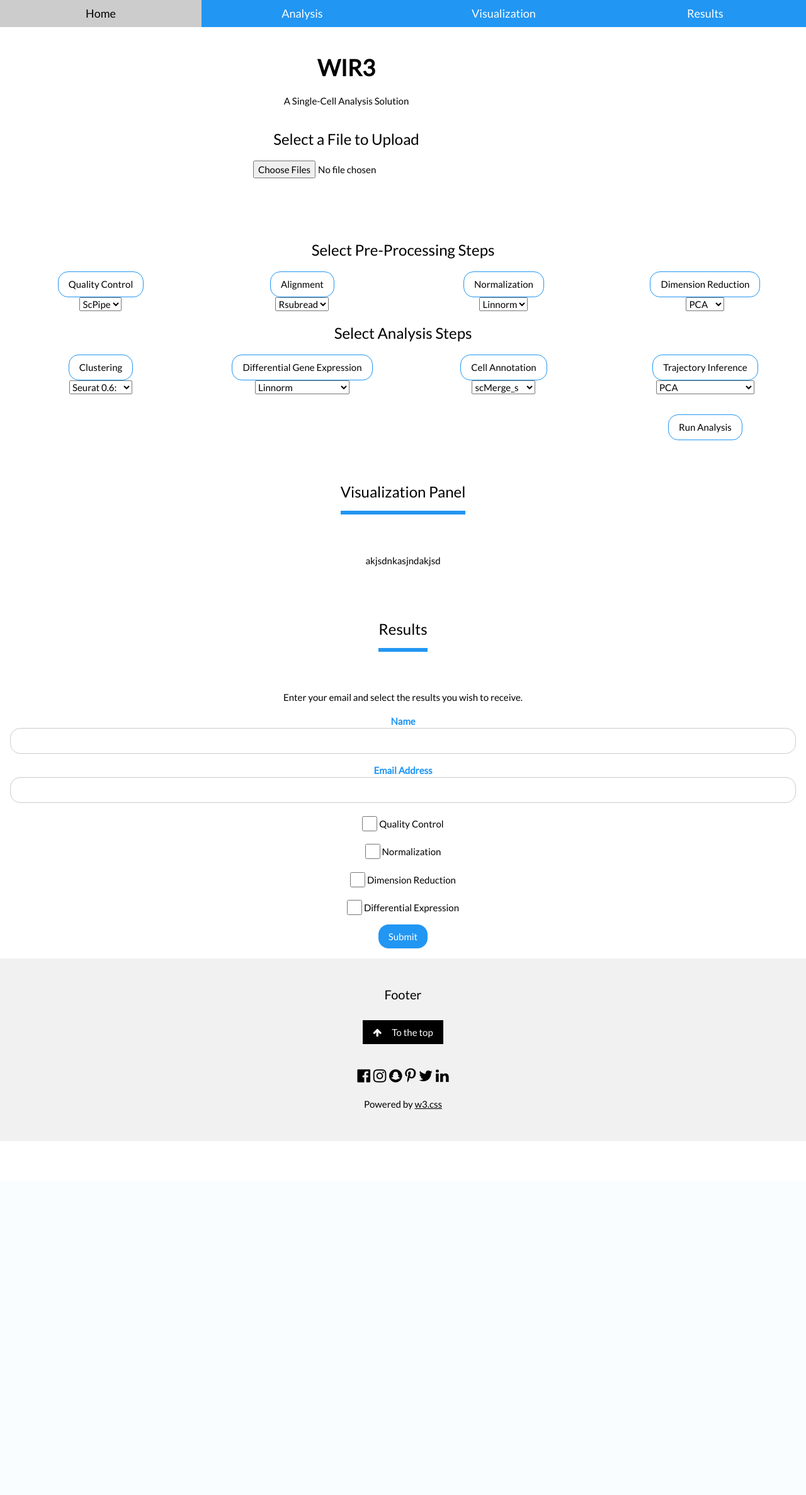
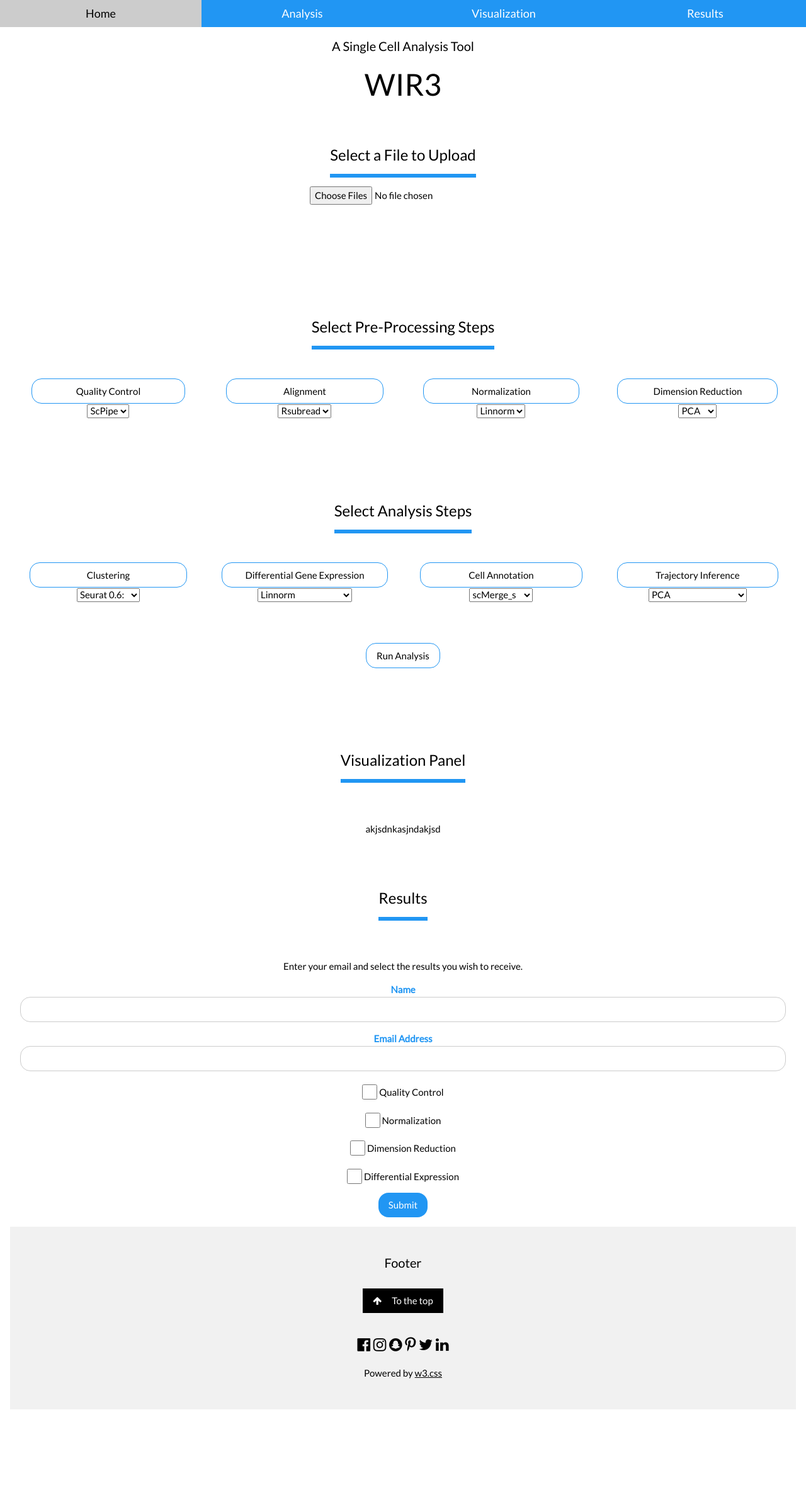
Before and after one commit to i2v2y/BME498, a Django app: page / in a window 1280 px wide. Shown: the whole page at 63% size. Before the commit the page ends 1812 px from the top, so only its background shows below. Run offline with Django 3.2, Linux system fonts and the light colour scheme.

Commit message:
website recent

```diff
--- a/WIR3/templates/upload/base.html
+++ b/WIR3/templates/upload/base.html
@@ -33,20 +33,21 @@ html,body,h1,h2,h3,h4 {font-family:"Lato", sans-serif}
 </div>
 
 <!-- Content -->
-<div class="w3-center" style="max-width:1100px;margin-top:80px;margin-bottom:80px">
-
+<!-- Header -->
+<header class="w3-container w3-theme w3-padding" id="myHeader">
+  <i onclick="w3_open()" class="fa fa-bars w3-xlarge w3-button w3-theme"></i>
   <div class="w3-center">
-    <h1><b>WIR3</b></h1>
-    <p>A Single-Cell Analysis Solution</p>
-  </div>
+  <h4>A Single Cell Analysis Tool</h4>
+  <h1 class="w3-xxxlarge w3-animate-bottom">WIR3</h1>
+    <div class="w3-padding-32">
 
  <!-- Grid -->
   <div class="w3-center">
     <div class="w3-center w3-padding-16">
-      <span class="w3-xlarge">Select a File to Upload</span>
+      <span class="w3-xlarge w3-bottombar w3-border-blue w3-padding-16">Select a File to Upload</span>
     </div>
      </div>
-	<div class="w3-center">
+	<div class="w3-center w3-padding-16">
 		<form class="box" method="post" action="" enctype="multipart/form-data">
 		  <div class="box__input">
 			<input class="box__file" type="file" name="files[]" id="file" data-multiple-caption="{count} files selected" multiple />
@@ -57,13 +58,16 @@ html,body,h1,h2,h3,h4 {font-family:"Lato", sans-serif}
 
 
   <!-- Grid -->
-  <div class="w3-center">
-    <div class="w3-center w3-padding-16">
-      <span class="w3-xlarge">Select Pre-Processing Steps</span>
+  <div class="w3-center w3-padding-64">
+    <div class="w3-center w3-padding-64">
+      <span class="w3-xlarge w3-bottombar w3-border-blue w3-padding-16">Select Pre-Processing Steps</span>
     </div>
 
     <div class="w3-quarter">
-			<button class="w3-button w3-round-xlarge w3-white w3-border w3-border-blue">Quality Control</button>
+    	<style>
+    	.button1 {padding: 8px 70px;}
+    </style>
+			<button class="w3-button w3-round-xlarge w3-white w3-border w3-border-blue button button1">Quality Control</button>
 			  <div style="width: 100%">
 			  <select>
 				<option value="0">ScPipe</option>
@@ -71,7 +75,10 @@ html,body,h1,h2,h3,h4 {font-family:"Lato", sans-serif}
 			  </div>
 		  </div>
 		  <div class="w3-quarter">
-			<button class="w3-button w3-round-xlarge w3-white w3-border w3-border-blue">Alignment</button>
+		  	<style>
+    	.button2 {padding: 8px 90px;}
+    </style>
+			<button class="w3-button w3-round-xlarge w3-white w3-border w3-border-blue button2">Alignment</button>
 			  <div style="width: 100%">
 			  <select>
 				<option value="0">Rsubread</option>
@@ -79,7 +86,10 @@ html,body,h1,h2,h3,h4 {font-family:"Lato", sans-serif}
 			  </div>
 		  </div>
 		  <div class="w3-quarter">
-			<button class="w3-button w3-round-xlarge w3-white w3-border w3-border-blue">Normalization</button>
+		  	<style>
+    	.button4 {padding: 8px 76px;}
+    </style>
+			<button class="w3-button w3-round-xlarge w3-white w3-border w3-border-blue button4">Normalization</button>
 			  <div style="width: 100%">
 			  <select>
 				<option value="0">Linnorm</option>
@@ -89,7 +99,10 @@ html,body,h1,h2,h3,h4 {font-family:"Lato", sans-serif}
 			  </div>
 		  </div>
 		  <div class="w3-quarter">
-			<button class="w3-button w3-round-xlarge w3-white w3-border w3-border-blue">Dimension Reduction</button>
+		  	<style>
+    	.button3 {padding: 8px 56px;}
+    </style>
+			<button class="w3-button w3-round-xlarge w3-white w3-border w3-border-blue button3">Dimension Reduction</button>
 			  <div style="width: 100%">
 			  <select>
 				<option value="0">PCA</option>
@@ -102,11 +115,14 @@ html,body,h1,h2,h3,h4 {font-family:"Lato", sans-serif}
 
 <!-- Grid -->
   <div class="w3-center w3-padding-64">
-    <div class="w3-center w3-padding-16">
-      <span class="w3-xlarge">Select Analysis Steps</span>
+    <div class="w3-center w3-padding-64">
+      <span class="w3-xlarge w3-bottombar w3-border-blue w3-padding-16">Select Analysis Steps</span>
     </div>
     <div class="w3-quarter">
-			<button class="w3-button w3-round-xlarge w3-white w3-border w3-border-blue">Clustering</button>
+    	<style>
+    	.button5 {padding: 8px 90px;}
+    </style>
+			<button class="w3-button w3-round-xlarge w3-white w3-border w3-border-blue button5">Clustering</button>
 			  <div style="width: 100%">
 			  <select>
 				<option value="0">Seurat 0.6:</option>
@@ -116,7 +132,10 @@ html,body,h1,h2,h3,h4 {font-family:"Lato", sans-serif}
 			  </div>
 		  </div>
 		  <div class="w3-quarter">
-			<button class="w3-button w3-round-xlarge w3-white w3-border w3-border-blue">Differential Gene Expression</button>
+		  	<style>
+    	.button6 {padding: 8px 36px;}
+    </style>
+			<button class="w3-button w3-round-xlarge w3-white w3-border w3-border-blue button6">Differential Gene Expression</button>
 			  <div style="width: 100%">
 			  <select>
 				<option value="0">Linnorm</option>
@@ -126,7 +145,10 @@ html,body,h1,h2,h3,h4 {font-family:"Lato", sans-serif}
 			  </div>
 		  </div>
 		  <div class="w3-quarter">
-			<button class="w3-button w3-round-xlarge w3-white w3-border w3-border-blue">Cell Annotation</button>
+		  	<style>
+    	.button7 {padding: 8px 76px;}
+    </style>
+			<button class="w3-button w3-round-xlarge w3-white w3-border w3-border-blue button7">Cell Annotation</button>
 			  <div style="width: 100%">
 			  <select>
 				<option value="0">scMerge_s</option>
@@ -136,7 +158,10 @@ html,body,h1,h2,h3,h4 {font-family:"Lato", sans-serif}
 			  </div>
 		  </div>
 		  <div class="w3-quarter">
-			<button class="w3-button w3-round-xlarge w3-white w3-border w3-border-blue">Trajectory Inference</button>
+		  	<style>
+    	.button8 {padding: 8px 60px;}
+    </style>
+			<button class="w3-button w3-round-xlarge w3-white w3-border w3-border-blue button8">Trajectory Inference</button>
 			  <div style="width: 100%">
 			  <select>
 				<option value="0">PCA</option>
@@ -146,13 +171,18 @@ html,body,h1,h2,h3,h4 {font-family:"Lato", sans-serif}
 			  </div>
               <div class="w3-center w3-padding-16">
 		  </div>
-			<button class="w3-button w3-round-xlarge w3-white w3-border w3-border-blue w3-center">Run Analysis</button>
     </div>
+    <div>
+<div class="w3-center w3-padding-64">
+    <div class="w3-center w3-padding-64">
+    <button class="w3-button w3-round-xlarge w3-white w3-border w3-border-blue w3-center">Run Analysis</button>
+</div>
+
 
 
 
   <!-- Grid -->
-  <div class="w3-row-padding" id="about">
+  <div class="w3-center w3-padding-52">
     <div class="w3-center w3-padding-64">
       <span class="w3-xlarge w3-bottombar w3-border-blue w3-padding-16">Visualization Panel</span>
 	</div>
```
